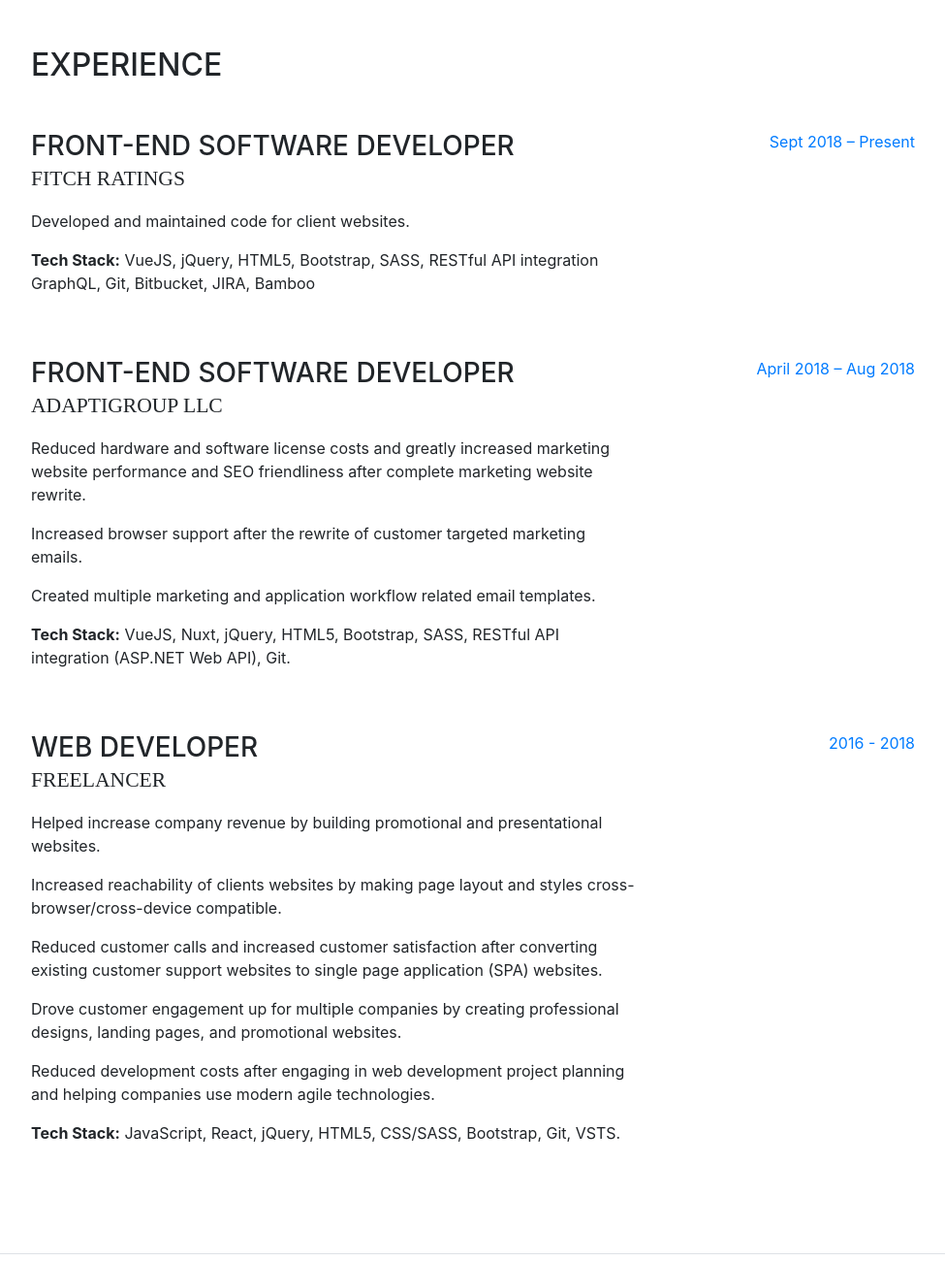
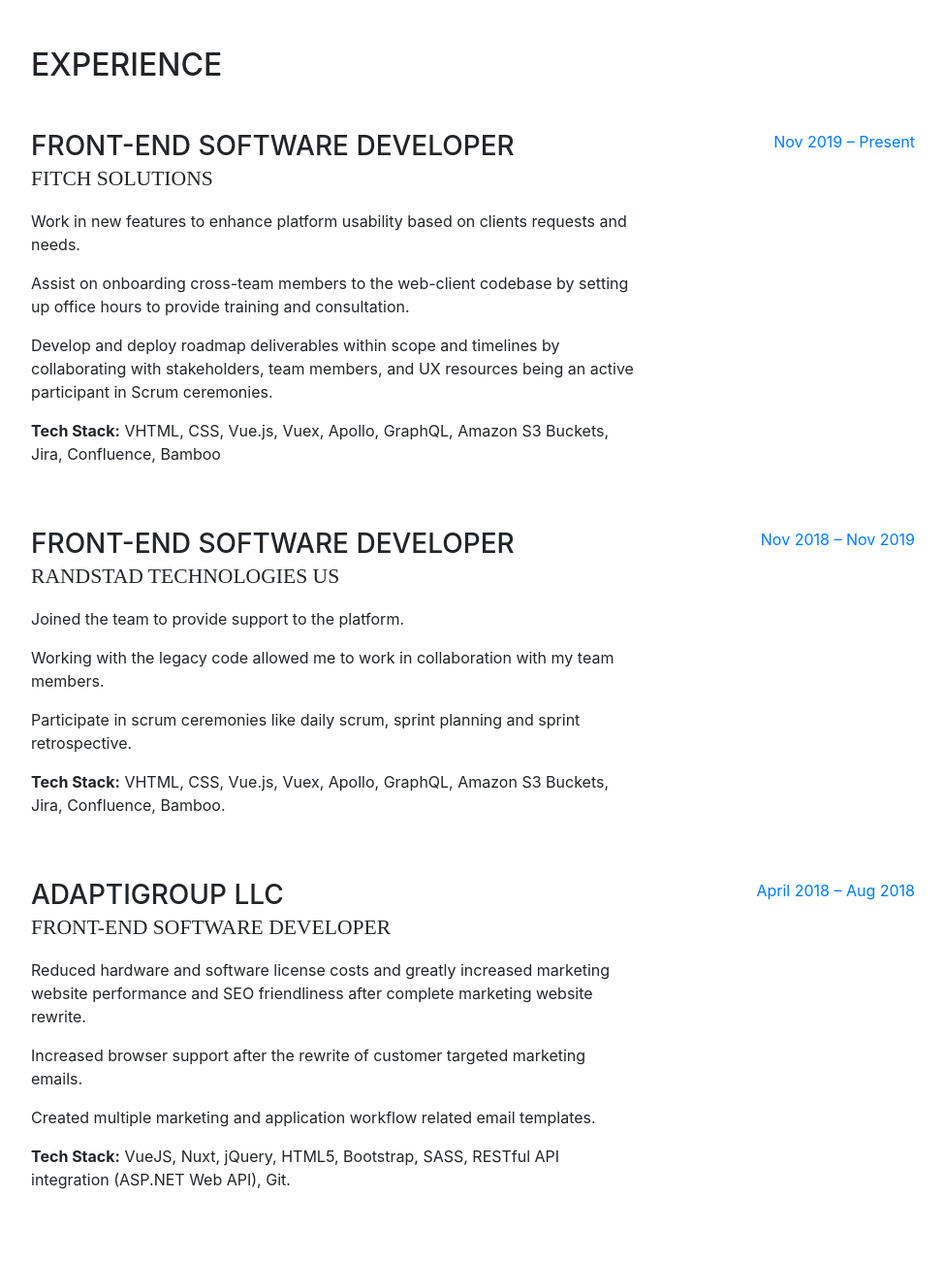
Before and after one commit to aurre/personal-site, a website with bundled scripts: page index.html in a window 1280 px wide. Shown: the part 800-2100 px from the top of the page at 97% size, without its empty margins (288-1263 px from the left). Built offline with nearby package versions, Linux system fonts and the light colour scheme; a web font is replaced by a local one.

Commit message:
resume update

```diff
--- a/index.html
+++ b/index.html
@@ -100,21 +100,37 @@
 
         <div class="resume-item d-flex flex-column flex-md-row mb-5">
           <div class="resume-content mr-auto">
-            <h3 class="mb-0"> Front-End Software Developer</h3>
-            <div class="subheading mb-3">Fitch Ratings</div>
-            <p>Developed and maintained code for client websites.</p>
-            <p><strong>Tech Stack:</strong> VueJS, jQuery, HTML5, Bootstrap, SASS, RESTful API integration
-             GraphQL, Git, Bitbucket, JIRA, Bamboo</p>
+            <h3 class="mb-0">Front-End Software Developer</h3>
+            <div class="subheading mb-3">Fitch Solutions</div>
+            <p>Work in new features to enhance platform usability based on clients requests and needs.</p>
+            <p>Assist on onboarding cross-team members to the web-client codebase by setting up office hours to provide training and consultation.</p>
+            <p>Develop and deploy roadmap deliverables within scope and timelines by collaborating with stakeholders, team members, and UX resources being an active participant in Scrum ceremonies.</p>
+            <p><strong>Tech Stack:</strong> VHTML, CSS, Vue.js, Vuex, Apollo, GraphQL, Amazon S3 Buckets, Jira, Confluence, Bamboo</p>
           </div>
           <div class="resume-date text-md-right">
-            <span class="text-primary">Sept 2018 – Present</span>
+            <span class="text-primary">Nov 2019 – Present</span>
           </div>
         </div>
 
          <div class="resume-item d-flex flex-column flex-md-row mb-5">
           <div class="resume-content mr-auto">
-            <h3 class="mb-0"> Front-End Software Developer</h3>
-            <div class="subheading mb-3">AdaptiGroup LLC</div>
+            <h3 class="mb-0">Front-End Software Developer</h3>
+            <div class="subheading mb-3">Randstad Technologies US</div>
+            <p>Joined the team to provide support to the platform.</p>
+            <p>Working with the legacy code allowed me to work in collaboration with my team members.
+            </p>
+            <p>Participate in scrum ceremonies like daily scrum, sprint planning and sprint retrospective.</p>
+            <p><strong>Tech Stack:</strong> VHTML, CSS, Vue.js, Vuex, Apollo, GraphQL, Amazon S3 Buckets, Jira, Confluence, Bamboo.</p>
+          </div>
+          <div class="resume-date text-md-right">
+            <span class="text-primary">Nov 2018 – Nov 2019</span>
+          </div>
+        </div>
+
+        <div class="resume-item d-flex flex-column flex-md-row mb-5">
+          <div class="resume-content mr-auto">
+            <h3 class="mb-0">AdaptiGroup LLC</h3>
+            <div class="subheading mb-3">Front-End Software Developer</div>
             <p>Reduced hardware and software license costs and greatly increased marketing
               website performance and SEO friendliness after complete marketing website rewrite.</p>
             <p>Increased browser support after the rewrite of customer targeted marketing emails.
@@ -125,28 +141,6 @@
           </div>
           <div class="resume-date text-md-right">
             <span class="text-primary">April 2018 – Aug 2018</span>
-          </div>
-        </div>
-
-        <div class="resume-item d-flex flex-column flex-md-row mb-5">
-          <div class="resume-content mr-auto">
-            <h3 class="mb-0">Web Developer</h3>
-            <div class="subheading mb-3">Freelancer</div>
-            <p>Helped increase company revenue by building promotional and presentational websites.</p>
-            <p>Increased reachability of clients websites by making page layout and styles cross-browser/cross-device
-              compatible.</p>
-            <p>Reduced customer calls and increased customer satisfaction after converting existing customer support
-              websites to single page application (SPA) websites.</p>
-            <p>Drove customer engagement up for multiple companies by creating professional designs, landing pages, and
-              promotional
-              websites.</p>
-            <p>Reduced development costs after engaging in web development project planning and helping companies use
-              modern agile
-              technologies.</p>
-            <p><strong>Tech Stack:</strong> JavaScript, React, jQuery, HTML5, CSS/SASS, Bootstrap, Git, VSTS.</p>
-          </div>
-          <div class="resume-date text-md-right">
-            <span class="text-primary">2016 - 2018</span>
           </div>
         </div>
       </div>
```
